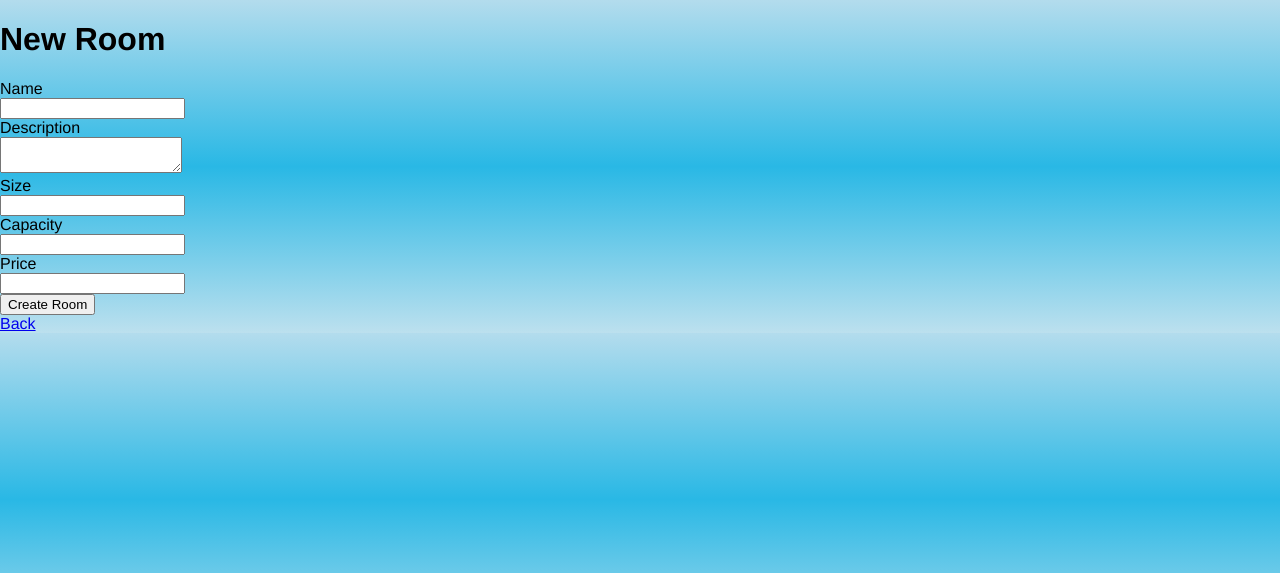
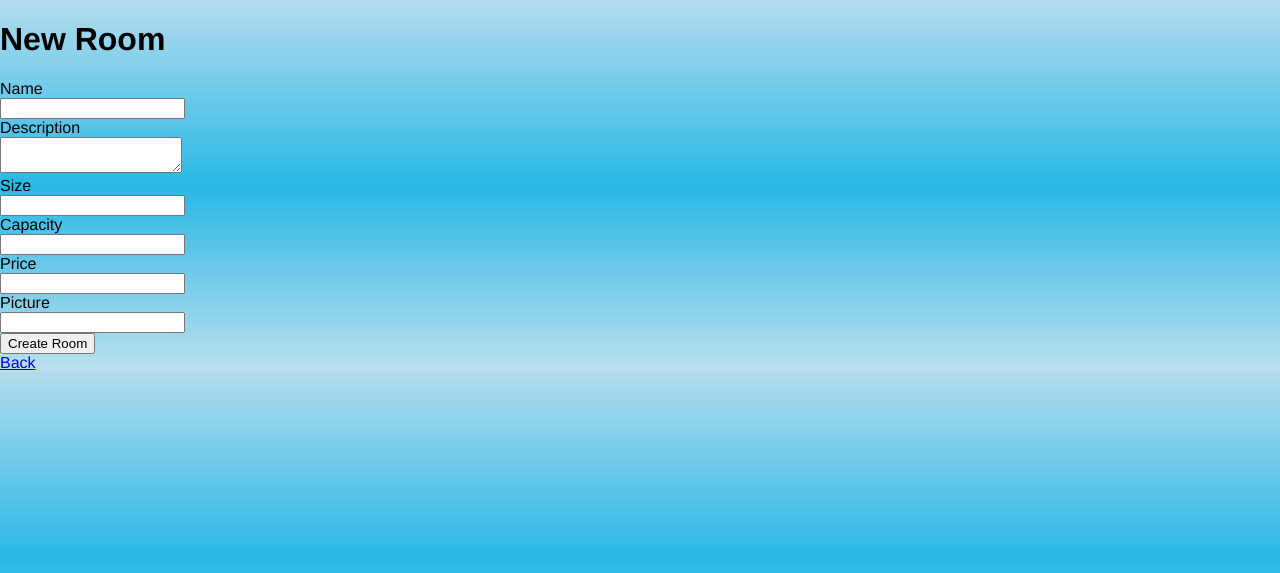
Before and after one commit to GustavoReimers/RubyOnRails-site, a Rails app: page /rooms/new in a window 1280 px wide. Shown: the top 573 px of the page. Run offline with Rails 7, Linux system fonts and the light colour scheme; style sheets or scripts are compiled from the project's sources; some libraries are stand-ins or nearby versions.

Commit message:
Added picture

```diff
--- a/app/controllers/rooms_controller.rb
+++ b/app/controllers/rooms_controller.rb
@@ -53,6 +53,6 @@ class RoomsController < ApplicationController
 
     # Only allow a trusted parameter "white list" through.
     def room_params
-      params.require(:room).permit(:name, :description, :size, :capacity, :price)
+      params.require(:room).permit(:name, :description, :size, :capacity, :price, :picture)
     end
 end
--- a/app/views/rooms/_form.html.erb
+++ b/app/views/rooms/_form.html.erb
@@ -31,6 +31,10 @@
     <%= f.label :price %><br>
     <%= f.text_field :price %>
   </div>
+  <div class="field">
+    <%= f.label :picture %><br>
+    <%= f.text_field :picture %>
+  </div>
   <div class="actions">
     <%= f.submit %>
   </div>
--- a/app/views/rooms/index.html.erb
+++ b/app/views/rooms/index.html.erb
@@ -10,6 +10,7 @@
       <th>Size</th>
       <th>Capacity</th>
       <th>Price</th>
+      <th>Picture</th>
       <th colspan="3"></th>
     </tr>
   </thead>
@@ -22,6 +23,7 @@
         <td><%= room.size %></td>
         <td><%= room.capacity %></td>
         <td><%= room.price %></td>
+        <td><%= room.picture %></td>
         <td><%= link_to 'Show', room %></td>
         <td><%= link_to 'Edit', edit_room_path(room) %></td>
         <td><%= link_to 'Destroy', room, method: :delete, data: { confirm: 'Are you sure?' } %></td>
--- a/app/views/rooms/show.html.erb
+++ b/app/views/rooms/show.html.erb
@@ -25,5 +25,10 @@
   <%= @room.price %>
 </p>
 
+<p>
+  <strong>Picture:</strong>
+  <%= @room.picture %>
+</p>
+
 <%= link_to 'Edit', edit_room_path(@room) %> |
 <%= link_to 'Back', rooms_path %>
```
Also changed, not shown: db/schema.rb.
